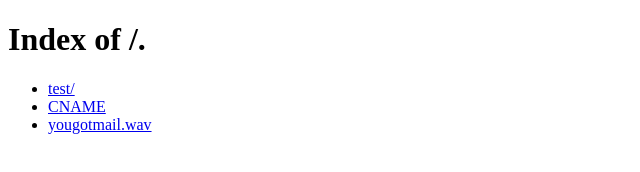
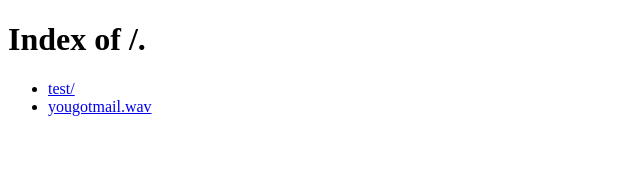
Before and after one commit to zaxinothdigital/files, a plain HTML site: page index.html in a window 1280 px wide. Shown: the whole page, without its empty margins (0-640 px from the left). Drawn offline with Linux system fonts and the light colour scheme.

Commit message:
deploy: f116f13dff4fc46380486735a7113924eaaa3ad5

```diff
--- a/index.html
+++ b/index.html
@@ -1,6 +1,5 @@
 <!DOCTYPE html><html><head><meta charset="UTF-8"><title>Index of /.</title></head><body>
 <h1>Index of /.</h1><ul>
 <li><a href="test/">test/</a></li>
-<li><a href="CNAME">CNAME</a></li>
 <li><a href="yougotmail.wav">yougotmail.wav</a></li>
 </ul></body></html>
```
